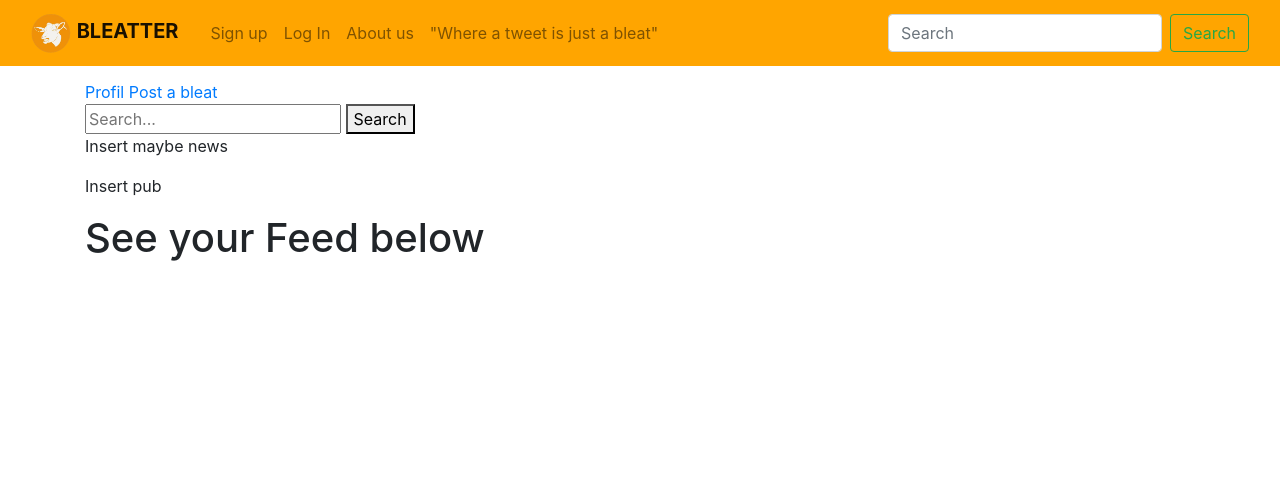
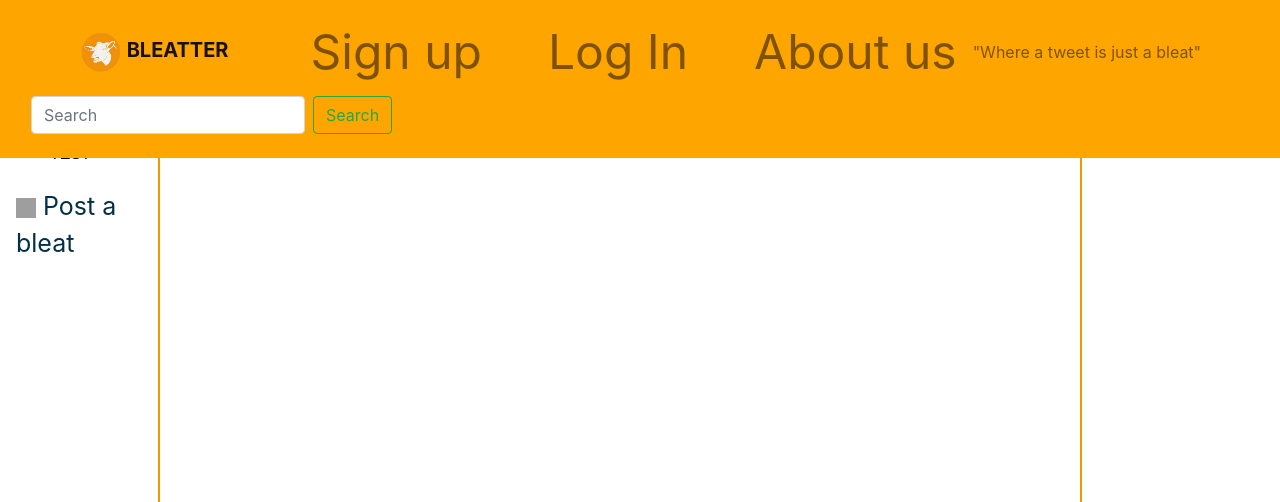
Before and after one commit to Matth-info/Twitter_M1_IDD_Calvet_Besnier, a Flask app: template templates/home_page.html in a window 1280 px wide. Shown: the top 502 px of the page. Run offline with Flask 2, Linux system fonts and the light colour scheme; the template is opened without the code that fills it, so the values that code supplies are empty; some libraries are stand-ins or nearby versions; grey boxes are pictures that could not be loaded.

Commit message:
Update home_page.html

```diff
--- a/templates/home_page.html
+++ b/templates/home_page.html
@@ -1,33 +1,44 @@
-{% extends 'base.html' %}
+<!--{% extends 'base.html' %}-->
 
 {% block title %}<title>Welcome back Bleattos</title>{% endblock %}
 
 {% block main %}
+    <link rel="stylesheet" href="{{ url_for('static', filename= 'css/style.css') }}">
 
     <div class="sidenav_left">
-        <a href="/profil" >Profil</a>
-        <a href="/post_a_bleat">Post a bleat</a>
+        <a href="/profil">
+            <img src="{{url_for('static', filename='icone_profil.png')}}" width="20px" height="20px">
+            Profil
+        </a>
+        <p>TEST</p>
+        <a href="/post_a_bleat">
+            <img src="{{url_for('static', filename='writing_icon.png')}}" width="20px" height="20px">
+            Post a bleat
+        </a>
     </div>
 
     <div class="sidenav_right">
 
-        <form id="form">
-            <input type="text" placeholder="Search...">
-            <button>Search</button>
-        </form>
-
         <p> Insert maybe news</p>
         <p> Insert pub</p>
+
     </div>
 
     <div class="main">
-        <h1>See your Feed below</h1>
+        <div class="feed">See your Feed below</h1>
 
         {%for i in range(0, len)%}
             <div class="bleat">
-                <p><strong>{{name[i]}}</strong></p>
-                <p>{{message[i]}}</p>
-                <p>{{date[i]}}</p>
+                <div class="pp">
+                    <img src="{{url_for('static', filename='goat1.jpeg')}}" width="100%" height="100%"
+                    style="border-radius: 50%;">
+                </div>
+                <div style="margin-top: 5px;">
+                    <p><strong>{{name[i]}}</strong></p>
+                    <p>{{message[i]}}</p>
+                    <p style="color: rgb(80, 100, 115);">{{date[i]}}</p>
+                </div>
+
             </div>
 
         {%endfor%}
```
